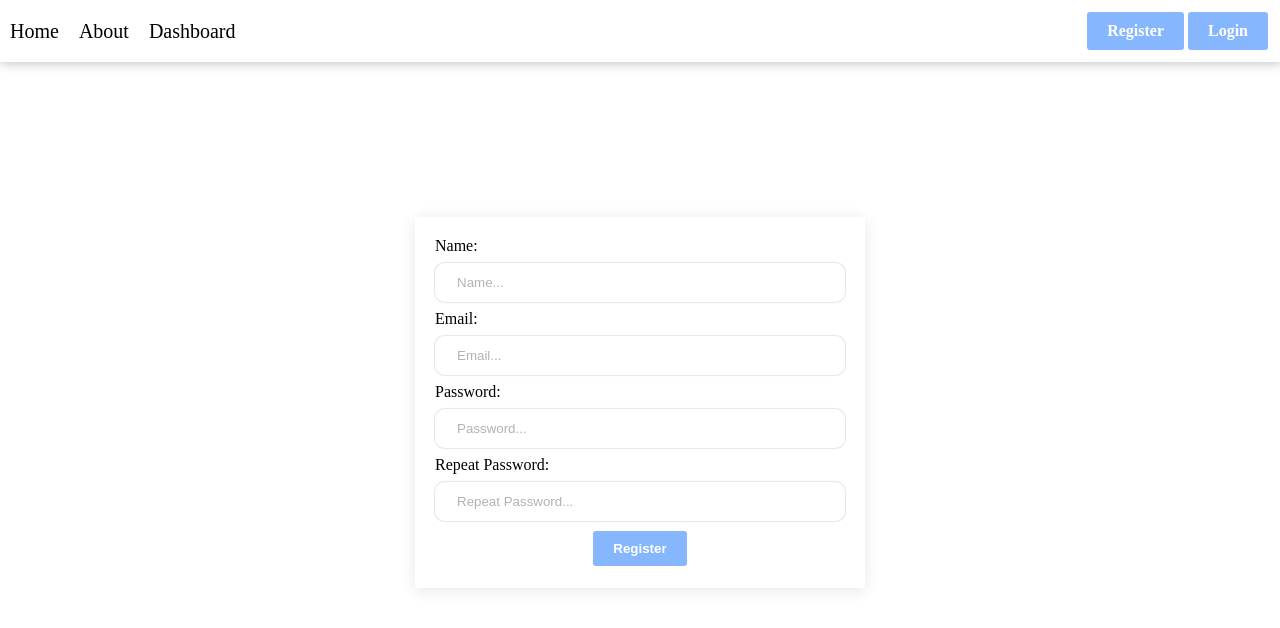
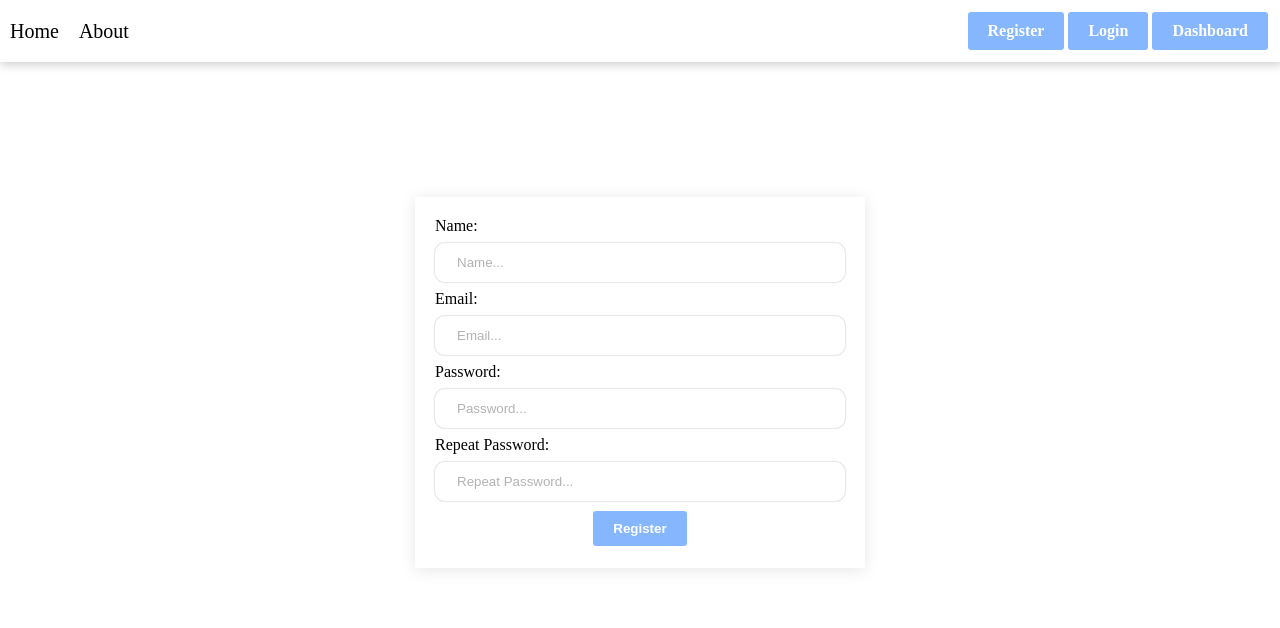
Before and after one commit to engbaraakhamaysa/react-dashboard, a React (Create React App) app: page /register in a window 1280 px wide. Shown: the top 628 px of the page. Built offline with nearby package versions, Linux system fonts and the light colour scheme.

Commit message:
Edit project files &  use token from api

```diff
--- a/src/App.js
+++ b/src/App.js
@@ -7,19 +7,25 @@ import Dashboard from "./Pages/Dashboard/Dashboard";
 import Users from "./Pages/Users/Users";
 import UpdateUser from "./Pages/Users/UpdateUser";
 import CreatUser from "./Pages/Users/CreateUser";
+import RequiredAuth from "./Pages/Website/Auth/RequireAuth";
 
 export default function App() {
   return (
     <div>
       <Routes>
+        {/*Public Routes */}
         <Route path="/register" element={<SignUp />} />
         <Route path="/login" element={<Login />} />
         <Route path="/" element={<Home />} />
         <Route path="/About" element={<About />} />
-        <Route path="/dashboard" element={<Dashboard />}>
-          <Route path="users" element={<Users />} />
-          <Route path="users/:id" element={<UpdateUser />} />
-          <Route path="user/create" element={<CreatUser />} />
+
+        {/*Protected Routes */}
+        <Route element={<RequiredAuth />}>
+          <Route path="/dashboard" element={<Dashboard />}>
+            <Route path="users" element={<Users />} />
+            <Route path="users/:id" element={<UpdateUser />} />
+            <Route path="user/create" element={<CreatUser />} />
+          </Route>
         </Route>
       </Routes>
     </div>
--- a/src/Components/Form/Form.js
+++ b/src/Components/Form/Form.js
@@ -1,7 +1,7 @@
 import axios from "axios";
 import { useContext, useEffect, useState } from "react";
-import "./index.css";
-import { User } from "../../Pages/Website/Context/Context";
+
+import { User } from "../../Pages/Website/Context/UserContext";
 
 export default function Form(props) {
   const [name, setName] = useState("");
@@ -55,12 +55,21 @@ export default function Form(props) {
           // password_confirmation: passwordR,
         }
       );
+      const token = res.data.token.accessToken;
+      const userDetails = res.data.user;
+
+      console.log(token);
+      console.log(userDetails);
+
+      userNow.setAuth({ token, userDetails });
+
       //.then((serthen) => console.log(serthen)); //what habend about send data
-      if (res.status === 200) {
-        props.hasLocalStorage && window.localStorage.setItem("email", email);
-        window.location.pathname = `${props.navigate}`;
-        console.log(window.localStorage.setItem("email"));
-      }
+      // if (res.status === 200) {
+      //   props.hasLocalStorage && window.localStorage.setItem("email", email);
+      //   window.location.pathname = `${props.navigate}`;
+      //   console.log(window.localStorage.setItem("email"));
+      // }
+
       // }
     } catch (error) {
       console.log(error);
--- a/src/Components/Form/index.css
+++ /dev/null
@@ -1,60 +0,0 @@
-/* Register */
-
-.parent {
-  display: flex;
-  justify-content: center;
-  align-items: center;
-  height: 80vh;
-}
-
-form {
-  padding: 20px;
-}
-
-input {
-  padding: 10px 20px;
-  width: 100%;
-  outline: none;
-  border: 2px solid white;
-  border-radius: 10px;
-  box-shadow: 0px 0px 1px 1px rgba(0, 0, 0, 0.1);
-  transition: 0.6s;
-  margin-top: 8px;
-  margin-bottom: 8px;
-}
-
-input:focus {
-  border: 2px solid #86b7fe;
-}
-
-input::placeholder {
-  color: rgba(0, 0, 0, 0.3);
-}
-
-.register button,
-.register-nav {
-  outline: none;
-  border: none;
-  background-color: #86b7fe;
-  padding: 10px 20px;
-  color: white;
-  border-radius: 5px;
-  cursor: pointer;
-  transition: 0.3s;
-  border: 2px solid white;
-  font-weight: bold;
-  text-decoration: none;
-}
-
-.register button:hover,
-.register-nav:hover {
-  background-color: white;
-  border: 2px solid #86b7fe;
-  color: #86b7fe;
-}
-
-.error {
-  color: red;
-  font-size: 14px;
-  margin-top: 0;
-}
--- a/src/Components/Form/signup.css
+++ /dev/null
@@ -1,3 +0,0 @@
-form {
-  box-shadow: 0px 2px 15px rgb(0 0 0 / 10%);
-}
--- a/src/Components/Header.js
+++ b/src/Components/Header.js
@@ -1,21 +1,20 @@
 import { Link } from "react-router-dom";
 
 export default function Header() {
-  function habendLogOut() {
-    window.localStorage.removeItem("email");
-    window.location.pathname = "/";
-  }
+  // function habendLogOut() {
+  //   window.localStorage.removeItem("email");
+  //   window.location.pathname = "/";
+  // }
   return (
     <div className="container shadow">
       <nav className="d-flex padding-2">
         <div className="d-flex flex-1">
           <Link to="/">Home</Link>
           <Link to="/About">About</Link>
-          <Link to="/dashboard">Dashboard</Link>
         </div>
         <div className="d-flex">
-          {!window.localStorage.getItem("email") ? (
-            <>
+          {/* {!window.localStorage.getItem("email") ? ( */}
+          {/* <> */}
           <Link
             to="/register"
             className="register-nav"
@@ -30,12 +29,19 @@ export default function Header() {
           >
             Login
           </Link>
-            </>
+          <Link
+            to="/dashboard"
+            className="register-nav"
+            style={{ textAlign: "center" }}
+          >
+            Dashboard
+          </Link>
+          {/* </>
           ) : (
             <div className="register-nav" onClick={habendLogOut}>
               LogOut
             </div>
-          )}
+          )} */}
         </div>
       </nav>
     </div>
--- a/src/Pages/Website/Auth/Login.js
+++ b/src/Pages/Website/Auth/Login.js
@@ -21,13 +21,13 @@ export default function Login() {
           email: email,
           password: password,
         });
-        if (res.status === 200) {
-          window.localStorage.setItem("email", email);
-          // window.location.pathname = "/";
-          window.location.href = "/";
+        // if (res.status === 200) {
+        //   window.localStorage.setItem("email", email);
+        //   // window.location.pathname = "/";
+        //   window.location.href = "/";
 
-          console.log(window.localStorage.setItem("email"));
-        }
+        //   console.log(window.localStorage.setItem("email"));
+        // }
       }
     } catch (error) {
       console.log(error);
@@ -37,7 +37,7 @@ export default function Login() {
   return (
     <div>
       <Header />
-      <div className="parent  login">
+      <div className="parent">
         <div className="register">
           <form onSubmit={Submit}>
             <label htmlFor="email">Email:</label>
--- /dev/null
+++ b/src/Pages/Website/Auth/RequireAuth.js
@@ -0,0 +1,11 @@
+import { useContext } from "react";
+import { Navigate, Outlet } from "react-router-dom";
+
+import { User } from "./../Context/UserContext";
+
+export default function RequiredAuth() {
+  const user = useContext(User);
+  console.log(user.userDetails);
+  // return user.auth.userDetails ? <Outlet /> : <Navigate to="/login" />;
+  return user.auth.userDetails ? <Navigate to="/login" /> : <Outlet />;
+}
--- a/src/Pages/Website/Auth/SignUp.js
+++ b/src/Pages/Website/Auth/SignUp.js
@@ -1,21 +1,99 @@
-import Form from "../../../Components/Form/Form";
+import axios from "axios";
+import { useContext, useState } from "react";
+import { User } from "../Context/UserContext";
+import "./auth.css";
 import Header from "../../../Components/Header";
 
-export default function SignUp() {
+export default function Register() {
+  const [name, setName] = useState("");
+  const [email, setEmail] = useState("");
+  const [password, setPassword] = useState("");
+  const [passwordR, setPasswordR] = useState("");
+  const [emailError, setEmailError] = useState("");
+
+  const userNow = useContext(User);
+  console.log(userNow);
+
+  async function Submit(e) {
+    e.preventDefault();
+    try {
+      let res = await axios.post(`http://localhost:8000/api/signup`, {
+        name: name,
+        email: email,
+        password: password,
+      });
+      const token = res.data.token.accessToken;
+      const userDetails = res.data.user;
+
+      console.log(token);
+      console.log(userDetails);
+
+      userNow.setAuth({ token, userDetails });
+    } catch (error) {
+      console.log(error);
+      setEmailError(error.response.status);
+    }
+  }
   return (
-    <>
+    <div>
+      {" "}
       <Header />
-      <div className="parent">
-        <Form
-          button="Register"
-          action={`post`}
-          endPoint="auth/signup"
-          navigate="/"
-          hasLocalStorage={true}
-          styleReagister={true}
-          form={true}
-        />
+      <div className="register parent">
+        <form onSubmit={Submit}>
+          <label htmlFor="name">Name:</label>
+          <input
+            id="name"
+            type="text"
+            placeholder="Name..."
+            value={name}
+            onChange={(e) => setName(e.target.value)}
+          />
+          {/* {name === "" && accept && (
+          <p className="error">User Name is Required</p>
+        )} */}
+
+          <label htmlFor="email">Email:</label>
+          <input
+            id="email"
+            type="email"
+            placeholder="Email..."
+            value={email}
+            required
+            onChange={(e) => setEmail(e.target.value)}
+          />
+          {/* {accept && emailError === 400 && (
+          <p className="error">Email Is already benn token</p>
+        )} */}
+
+          <label htmlFor="password">Password:</label>
+          <input
+            id="password"
+            type="password"
+            placeholder="Password..."
+            value={password}
+            onChange={(e) => setPassword(e.target.value)}
+          />
+          {/* {password.length < 8 && accept && (
+          <p className="error">Password must be than 8 Char</p>
+        )} */}
+
+          <label htmlFor="repeat">Repeat Password:</label>
+          <input
+            id="repeat"
+            type="password"
+            placeholder="Repeat Password..."
+            value={passwordR}
+            onChange={(e) => setPasswordR(e.target.value)}
+          />
+          {/* {passwordR !== password && accept && (
+          <p className="error">Password Dose Not Match</p>
+        )} */}
+
+          <div style={{ textAlign: "center" }}>
+            <button type="submit">Register</button>
+          </div>
+        </form>
       </div>
-    </>
+    </div>
   );
 }
--- a/src/Pages/Website/Auth/auth.css
+++ b/src/Pages/Website/Auth/auth.css
@@ -1,11 +1,11 @@
-.login {
+/* .login {
   display: flex;
   justify-content: center;
   align-items: center;
   height: "80hv";
 }
 
-.login form {
+.login .form {
   width: 450px;
   box-shadow: 0px 2px 15px rgb(0 0 0 / 10%);
-}
+} */
--- a/src/index.js
+++ b/src/index.js
@@ -3,7 +3,7 @@ import ReactDOM from "react-dom/client";
 import "./style.css";
 import "./all.min.css";
 
-import UserProvider from "./Pages/Website/Context/Context";
+import UserProvider from "./Pages/Website/Context/UserContext";
 
 import App from "./App";
 import { BrowserRouter } from "react-router-dom"; // this to one page router
--- a/src/style.css
+++ b/src/style.css
@@ -38,9 +38,65 @@ body {
   text-decoration: none;
 }
 
+/* Register */
+
 .parent {
   display: flex;
   justify-content: center;
   align-items: center;
   height: 80vh;
 }
+
+form {
+  padding: 20px;
+  width: 450px;
+  box-shadow: 0px 2px 15px rgb(0 0 0 / 10%);
+}
+
+input {
+  padding: 10px 20px;
+  width: 100%;
+  outline: none;
+  border: 2px solid white;
+  border-radius: 10px;
+  box-shadow: 0px 0px 1px 1px rgba(0, 0, 0, 0.1);
+  transition: 0.6s;
+  margin-top: 8px;
+  margin-bottom: 8px;
+}
+
+input:focus {
+  border: 2px solid #86b7fe;
+}
+
+input::placeholder {
+  color: rgba(0, 0, 0, 0.3);
+}
+
+.register button,
+.register-nav {
+  outline: none;
+  border: none;
+  background-color: #86b7fe;
+  padding: 10px 20px;
+  color: white;
+  border-radius: 5px;
+  cursor: pointer;
+  transition: 0.3s;
+  border: 2px solid white;
+  font-weight: bold;
+  text-decoration: none;
+}
+
+.register button:hover,
+.register-nav:hover {
+  background-color: white;
+  border: 2px solid #86b7fe;
+  color: #86b7fe;
+}
+
+.error {
+  color: red;
+  font-size: 14px;
+  margin-top: 0;
+}
```
Also changed, not shown: src/Pages/Website/Context/UserContext.js (renamed from src/Pages/Website/Context/Context.js). Lines whose indentation alone changed are shown as unchanged.
